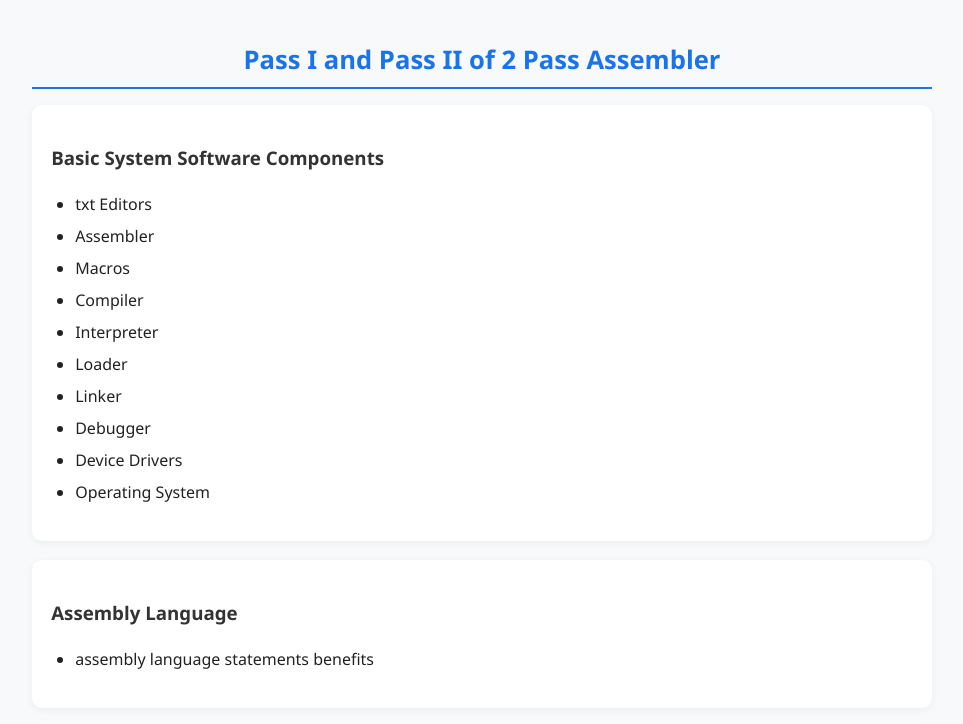
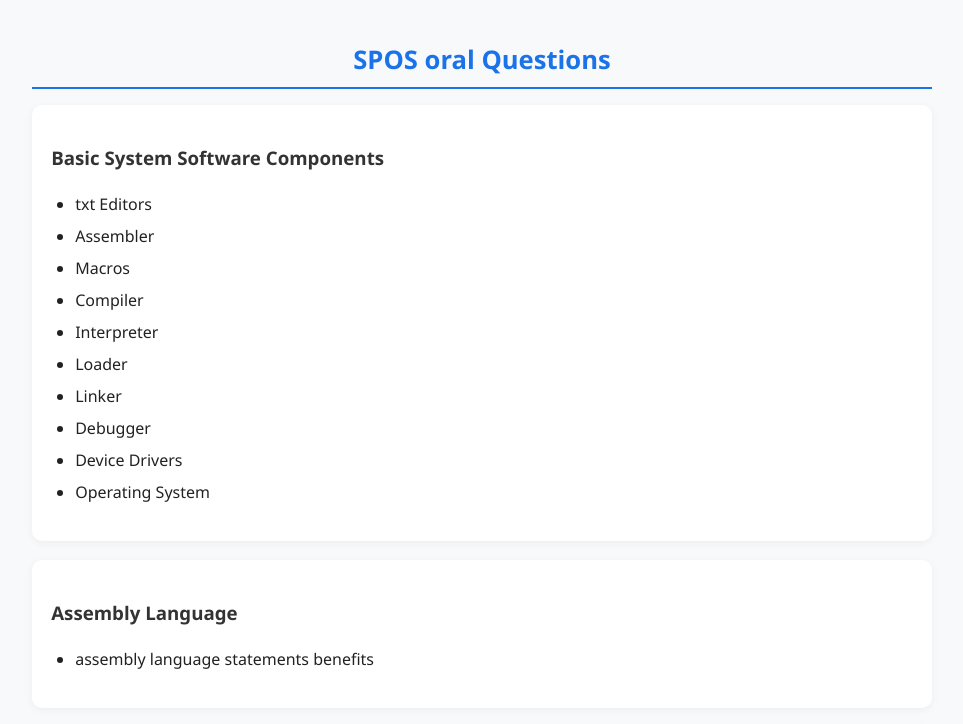
Before and after one commit to PRATIK-RAKTATE/Practical-setup, a plain HTML site: page index.html in a window 1280 px wide. Shown: the top 724 px of the page, without its empty margins (158-1121 px from the left). Drawn offline with Linux system fonts and the light colour scheme.

Commit message:
spos oral questions

```diff
--- a/index.html
+++ b/index.html
@@ -109,7 +109,7 @@
 </head>
 <body>
 
-  <h2>Pass I and Pass II of 2 Pass Assembler</h2>
+  <h2>SPOS oral Questions</h2>
 
   <div class="section">
     <h3>Basic System Software Components</h3>
```
